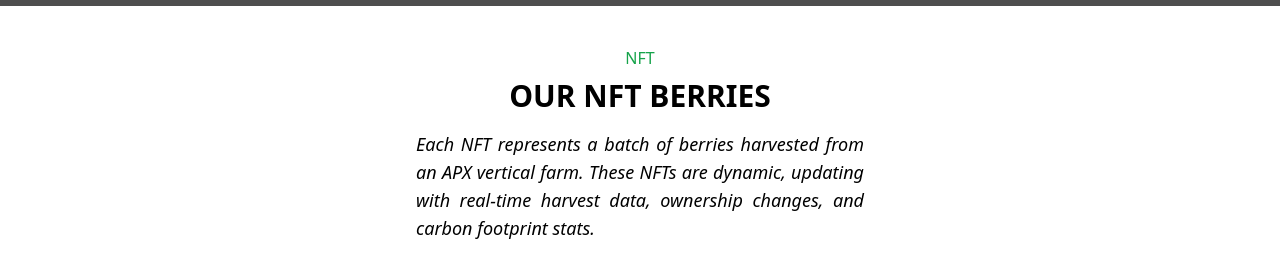
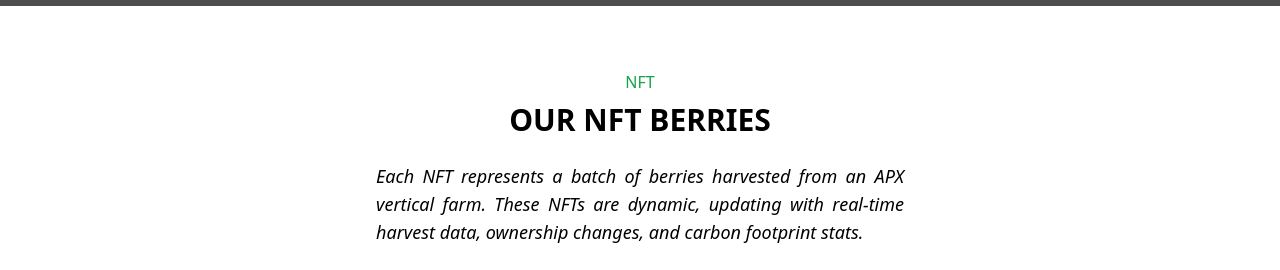
Before and after one commit to yashsoni3012/APX_Project, a React (Vite) app: page /nft in a window 1280 px wide. Shown: the part 682-952 px from the top of the page. Built offline with nearby package versions, Linux system fonts and the light colour scheme; grey boxes are pictures that could not be loaded.

Commit message:
Initial commit

```diff
--- a/src/App.jsx
+++ b/src/App.jsx
@@ -21,7 +21,7 @@
             <Route path='/' element={<Home />} />
             <Route path="/apx_token" element={<Apx_token />} />
             <Route path='/nft' element={<Nft />} />
-            <Route path="/service" element={<Services />} />
+            <Route path="/services" element={<Services />} />
             <Route path='/insights' element={<Insights />} />
             <Route path="/aboutus" element={<AboutUs />} />
           </Routes>
--- a/src/components/Navbar/Navbar.jsx
+++ b/src/components/Navbar/Navbar.jsx
@@ -28,7 +28,7 @@
                 <div className="hidden md:flex items-center space-x-10">
                     <Link to="/apx_token" className={`${isActive("/apx_token")} hover:text-green-400 transition`}>APX Token</Link>
                     <Link to="/nft" className={`${isActive("/nft")} hover:text-green-400 transition`}>NFT</Link>
-                    <Link to="/servicessss" className={`${isActive("/services")} hover:text-green-400 transition`}>Services</Link>
+                    <Link to="/services" className={`${isActive("/services")} hover:text-green-400 transition`}>Services</Link>
                     <Link to="/insights" className={`${isActive("/insights")} hover:text-green-400 transition`}>Insights</Link>
                     <Link to="/aboutus" className={`${isActive("/aboutus")} hover:text-green-400 transition`}>About Us</Link>
                     <Link to="/" className={`bg-green-600 text-white px-4 py-2 rounded-md hover:bg-green-700 transition ${currentPath === "/" ? "ring-2 ring-white" : ""}`}>Contact Us</Link>
@@ -64,7 +64,7 @@
                         <Link to="/nft" onClick={closeMenu} className={`${isActive("/nft")} text-lg hover:text-green-400`}>NFT</Link>
                         <hr className="border-t border-white w-full" />
 
-                        <Link to="/service" onClick={closeMenu} className={`${isActive("/services")} text-lg hover:text-green-400`}>Services</Link>
+                        <Link to="/services" onClick={closeMenu} className={`${isActive("/services")} text-lg hover:text-green-400`}>Services</Link>
                         <hr className="border-t border-white w-full" />
 
                         <Link to="/insights" onClick={closeMenu} className={`${isActive("/insights")} text-lg hover:text-green-400`}>Insights</Link>
@@ -74,15 +74,12 @@
                         <hr className="border-t border-white w-full" />
 
                         <Link
-                            to
+                            to="/"
                             onClick={closeMenu}
                             className="bg-green-600 text-white text-center w-full py-2 mt-10 rounded-md hover:bg-green-700 transition border-2 border-green-600 focus:outline-none focus:ring-0"
                         >
                             Contact Us
                         </Link>
-
-
-
                     </div>
                 </div>
             </div>
--- a/src/pages/NFT/NFT_Barries.jsx
+++ b/src/pages/NFT/NFT_Barries.jsx
@@ -4,15 +4,19 @@
     return (
         <div className="px- sm:px-6 lg:px-20 py-10 bg-white">
             <div className="max-w-7xl mx-auto mb-10 text-center">
-                <h6 className="text-green-600 text-sm md:text-base">NFT</h6>
-                <h3 className="text-black text-2xl md:text-3xl font-bold mt-2">
-                    OUR NFT BERRIES
-                </h3>
-                <p className="mx-auto text-justify w-full sm:w-[80%] md:w-[60%] lg:w-[40%] text-sm sm:text-base md:text-lg text-black mt-4 italic">
+                <div className="text-left sm:text-center my-6 px-4">
+  <h6 className="text-green-600 text-sm md:text-base">NFT</h6>
+  <h3 className="text-black text-2xl md:text-3xl font-bold mt-2">
+    OUR NFT BERRIES
+  </h3>
+</div>
+
+                <p className="mx-auto w-full px-4 sm:w-[90%] md:w-[70%] lg:w-[50%] text-justify sm:text-justify text-sm sm:text-base md:text-lg text-black mt-4 italic">
                     Each NFT represents a batch of berries harvested from an APX vertical farm.
                     These NFTs are dynamic, updating with real-time harvest data, ownership changes,
                     and carbon footprint stats.
                 </p>
+
             </div>
         </div>
     );
```
Also changed, not shown: src/pages/NFT/NFT_Barries_Cards.jsx (line endings or trailing spaces).
